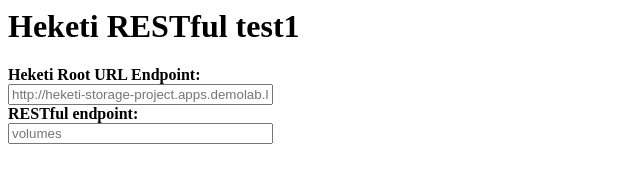
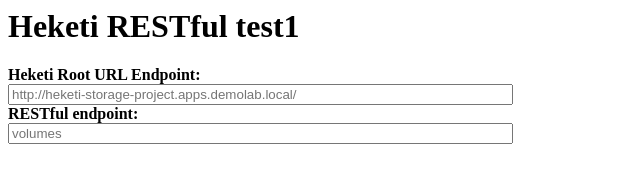
Before and after one commit to utherp0/heketijs, a plain HTML site: page index.html in a window 1280 px wide. Shown: the whole page, without its empty margins (0-640 px from the left). Drawn offline with Linux system fonts and the light colour scheme.

Commit message:
Changed field look

```diff
--- a/index.html
+++ b/index.html
@@ -5,8 +5,8 @@
 <body>
 <h1>Heketi RESTful test1</h1>
 <b>Heketi Root URL Endpoint:</b><br/>
-<input type="text" size="30" name="rooturl" id="rooturl" placeholder="http://heketi-storage-project.apps.demolab.local/"/><br/>
+<input type="text" size="60" name="rooturl" id="rooturl" placeholder="http://heketi-storage-project.apps.demolab.local/"/><br/>
 <b>RESTful endpoint:</b><br/>
-<input type="text" size="30" name="endpoint" id="endpoint" placeholder="volumes"/><br/>
+<input type="text" size="60" name="endpoint" id="endpoint" placeholder="volumes"/><br/>
 </body>
 </html>
```
